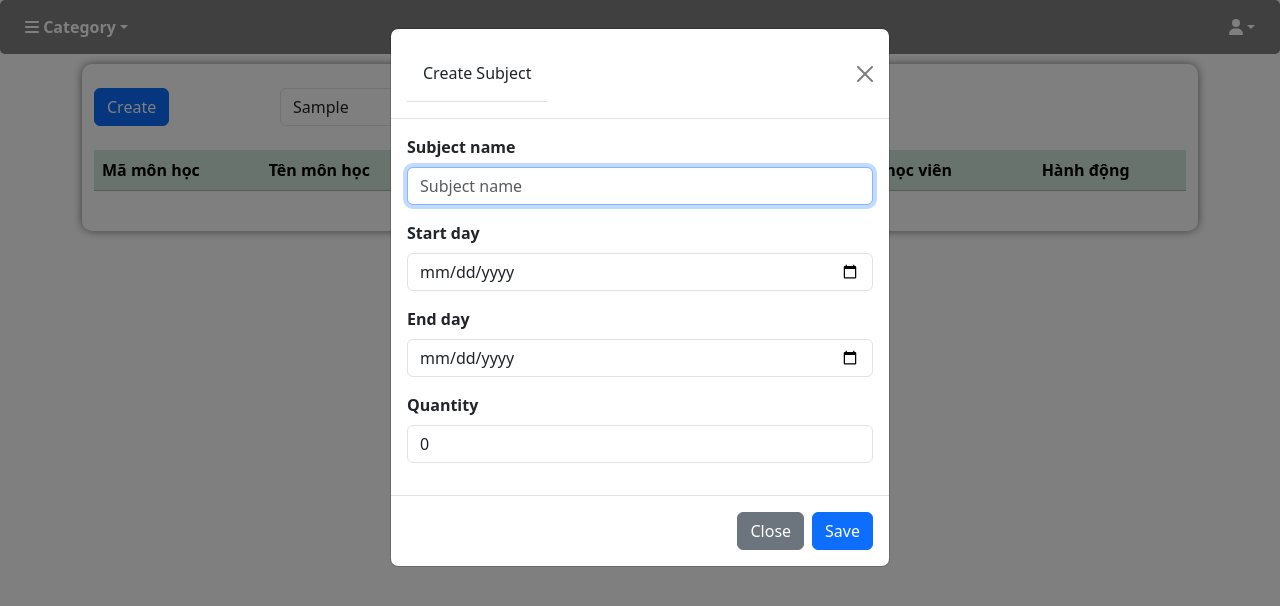
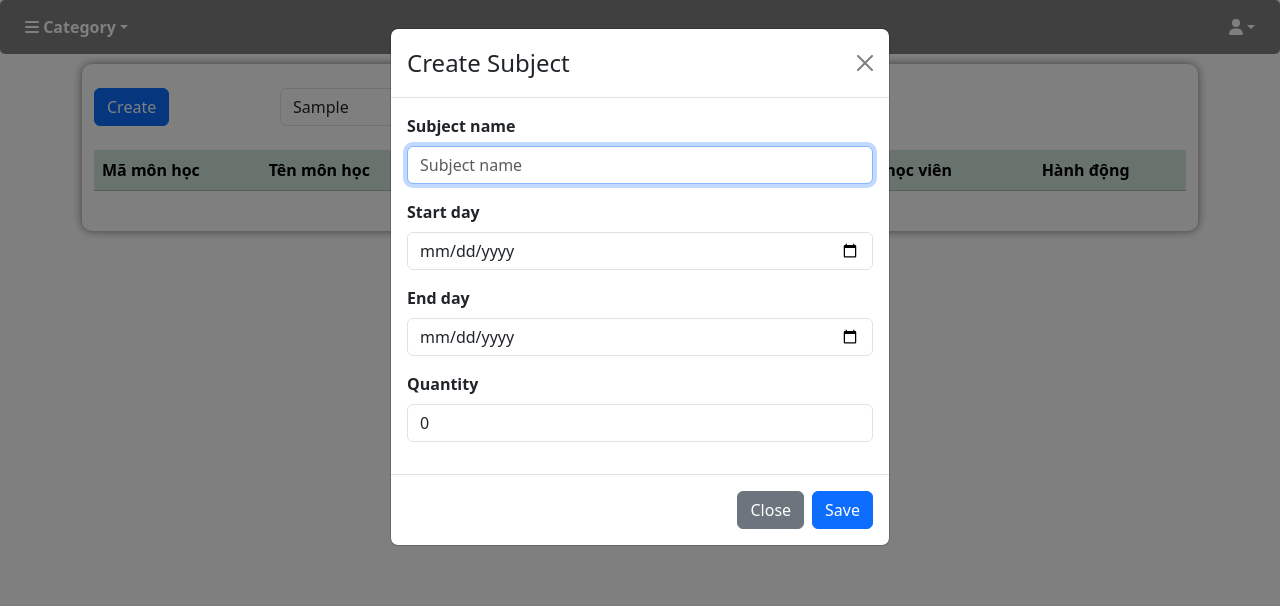
Before and after one commit to ThucTap-DTG/LeThanhLong_Task_Week2, a React (Create React App) app: page /getsubject in a window 1280 px wide. Both pictures are taken after typing "Sample" into the empty fields and a click on the button "Create". Shown: the top 606 px of the page. Built offline with nearby package versions, Linux system fonts and the light colour scheme; data requests are answered from the project's data file.

Commit message:
update code modal

```diff
--- /dev/null
+++ b/src/components/Modals/ModalForm.tsx
@@ -0,0 +1,34 @@
+import React from 'react';
+import { Modal, Button } from 'react-bootstrap';
+import ModalBody from './ModalBody';
+import ModalFooter from './ModalFooter';
+import ModalTitle from './ModalTitle';
+
+type Props = {
+  show: boolean;
+  onHide: () => void;
+  title: string;
+  onSave: () => void;
+  children: React.ReactNode;
+};
+
+const ModalForm: React.FC<Props> = ({ show, onHide, title, onSave, children }) => {
+  return (
+    <Modal show={show} onHide={onHide}>
+      <Modal.Header closeButton>
+        <Modal.Title>{title}</Modal.Title>
+      </Modal.Header>
+      <Modal.Body>{children}</Modal.Body>
+      <Modal.Footer>
+        <Button variant="secondary" onClick={onHide}>
+          Close
+        </Button>
+        <Button variant="primary" onClick={onSave}>
+          Save
+        </Button>
+      </Modal.Footer>
+    </Modal>
+  );
+};
+
+export default ModalForm;
--- a/src/components/student/Student.tsx
+++ b/src/components/student/Student.tsx
@@ -44,7 +44,7 @@ const GetStudents = () => {
     try {
       await axios.delete(`http://localhost:3030/students/${id}`);
       setdata(data.filter((post) => post.id !== id));
-      alert("Data delete Successfully!")
+      alert("Data delete Successfully!");
     } catch (error) {
       // Xử lý lỗi (nếu có)
       console.log(error);
@@ -121,7 +121,9 @@ const GetStudents = () => {
             <Button variant="primary" onClick={() => setShow(true)}>
                 Create
             </Button>
-            <Modal show={show} onHide={handleClose}>
+            <Modal show={show}
+            onHide={handleClose}
+            >
               <Modal.Header closeButton>
                   <ModalTitle title = {id ? 'Update Student' : 'Create Student'} />
               </Modal.Header>
--- a/src/components/subject/GetSubject.tsx
+++ b/src/components/subject/GetSubject.tsx
@@ -13,6 +13,7 @@ import { Modal, Form } from 'react-bootstrap';
 import ModalTitle from '../Modals/ModalTitle';
 import ModalBody from '../Modals/ModalBody';
 import ModalFooter from '../Modals/ModalFooter';
+import ModalForm, {} from '../Modals/ModalForm';
 
 
 
@@ -128,12 +129,13 @@ return (
             <Button variant="primary" onClick={() => setShow(true)}>
                 Create
             </Button>
-            <Modal show={show} onHide={handleClose}>
-              <Modal.Header closeButton>
-              <ModalTitle title = {id ? 'Update Subject' : 'Create Subject'} />
-              </Modal.Header>
-              <ModalBody>
-                <Form>
+            <ModalForm
+              show={show}
+              onHide={handleClose}
+              title={id ? 'Update Subject' : 'Create Subject'}
+              onSave={handleSubmit}
+            >
+              <Form>
                   <Form.Group className="mb-3" controlId="exampleForm.ControlInput1">
                     <Form.Label>Subject name</Form.Label>
                     <Form.Control
@@ -169,16 +171,7 @@ return (
                   </Form.Group>
 
                 </Form>
-              </ModalBody>
-              <ModalFooter>
-                <Button variant="secondary" onClick={handleClose}>
-                  Close
-                </Button>
-                <Button variant="primary" onClick={handleSubmit}>
-                  Save
-                </Button>
-              </ModalFooter>
-            </Modal>
+            </ModalForm>
             </div>
             <div className='col-md-10'>
             <input type="text" value={searchText}
```
